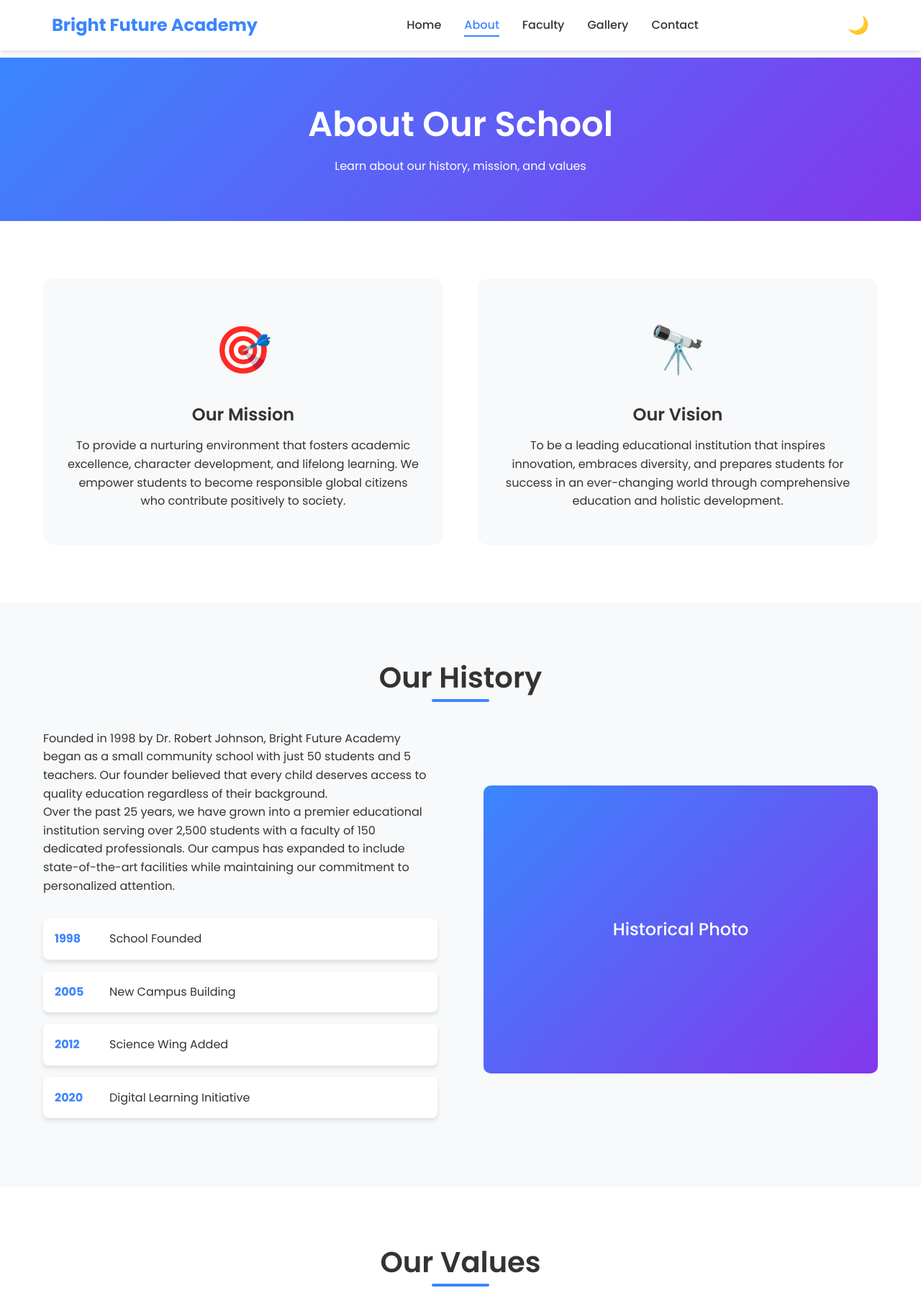
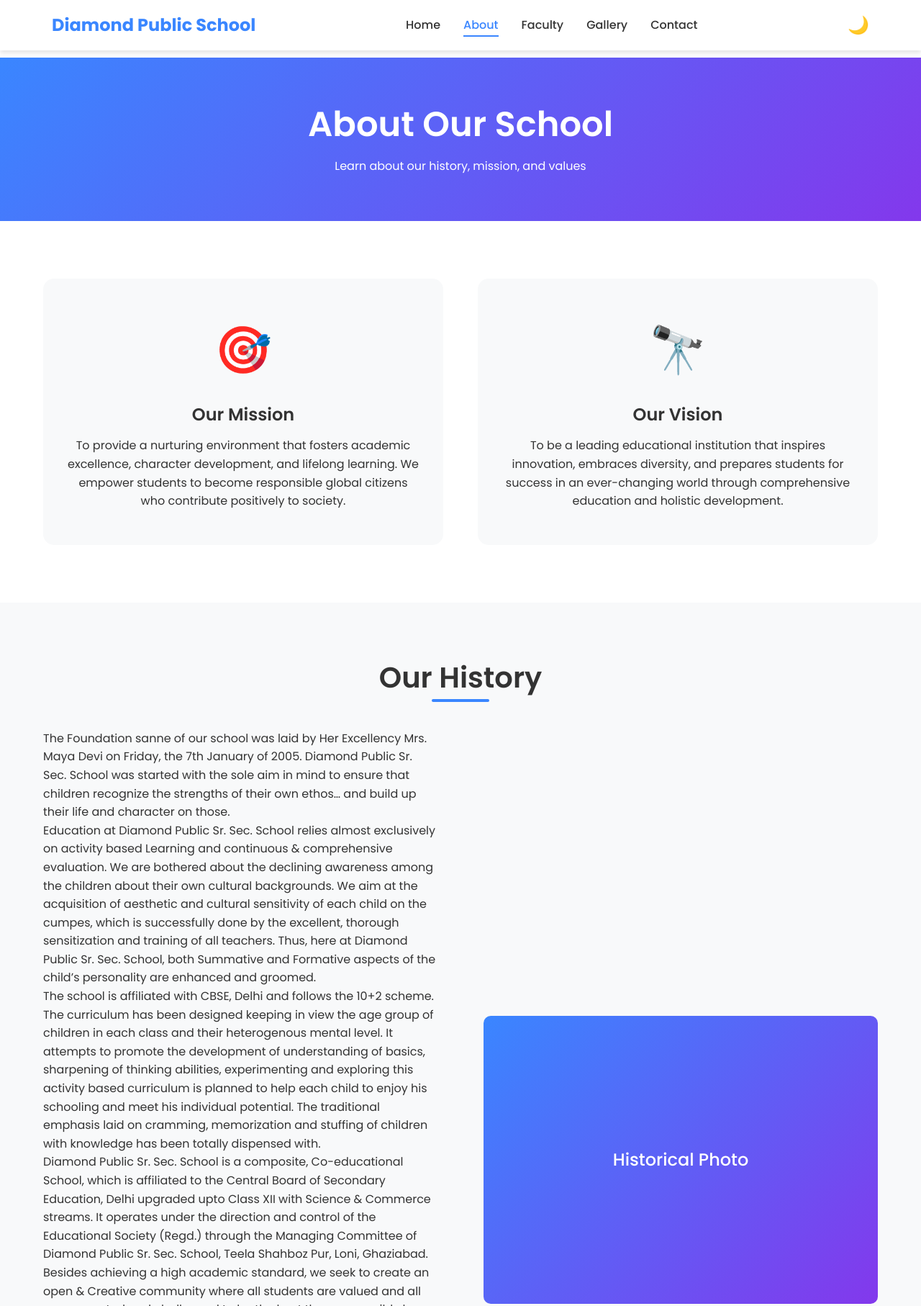
Before and after one commit to Zeko9890/Diamondpublicschool, a plain HTML site: page about.html in a window 1280 px wide. Shown: the top 1814 px of the page at 72% size. Drawn offline with Linux system fonts and the light colour scheme; no server answers.

Commit message:
Updated multiple files

```diff
--- a/about.html
+++ b/about.html
@@ -3,7 +3,7 @@
 <head>
     <meta charset="UTF-8">
     <meta name="viewport" content="width=device-width, initial-scale=1.0">
-    <title>About Us - Bright Future Academy</title>
+    <title>About Us - Diamond Public School</title>
     <link rel="stylesheet" href="assets/css/style.css">
     <link rel="stylesheet" href="assets/css/dark-mode.css">
     <link rel="preconnect" href="https://fonts.googleapis.com">
@@ -15,7 +15,7 @@
     <nav class="navbar">
         <div class="nav-container">
             <div class="nav-logo">
-                <a href="index.html">Bright Future Academy</a>
+                <a href="index.html">Diamond Public School</a>
             </div>
             <div class="nav-menu" id="nav-menu">
                 <ul class="nav-list">
@@ -71,15 +71,22 @@
             <h2 class="section-title">Our History</h2>
             <div class="history-content">
                 <div class="history-text">
-                    <p>Founded in 1998 by Dr. Robert Johnson, Bright Future Academy began as a small community school with just 50 students and 5 teachers. Our founder believed that every child deserves access to quality education regardless of their background.</p>
-                    <p>Over the past 25 years, we have grown into a premier educational institution serving over 2,500 students with a faculty of 150 dedicated professionals. Our campus has expanded to include state-of-the-art facilities while maintaining our commitment to personalized attention.</p>
+                    <p>The Foundation sanne of our school was laid by Her Excellency Mrs. Maya Devi on Friday, the 7th January of 2005. Diamond Public Sr. Sec. School was started with the sole aim in mind to ensure that children recognize the strengths of their own ethos… and build up their life and character on those.</p>
+                    <p>      </p>
+                    <p>Education at Diamond Public Sr. Sec. School relies almost exclusively on activity based Learning and continuous & comprehensive evaluation. We are bothered about the declining awareness among the children about their own cultural backgrounds. We aim at the acquisition of aesthetic and cultural sensitivity of each child on the cumpes, which is successfully done by the excellent, thorough sensitization and training of all teachers. Thus, here at Diamond Public Sr. Sec. School, both Summative and Formative aspects of the child’s personality are enhanced and groomed.</p>
+                    <p>      </p>
+                    <p>The school is affiliated with CBSE, Delhi and follows the 10+2 scheme. The curriculum has been designed keeping in view the age group of children in each class and their heterogenous mental level. It attempts to promote the development of understanding of basics, sharpening of thinking abilities, experimenting and exploring this activity based curriculum is planned to help each child to enjoy his schooling and meet his individual potential. The traditional emphasis laid on cramming, memorization and stuffing of children with knowledge has been totally dispensed with.</p>
+                    <p>      </p>
+                    <p>Diamond Public Sr. Sec. School is a composite, Co-educational School, which is affiliated to the Central Board of Secondary Education, Delhi upgraded upto Class XII with Science & Commerce streams. It operates under the direction and control of the Educational Society (Regd.) through the Managing Committee of Diamond Public Sr. Sec. School, Teela Shahboz Pur, Loni, Ghaziabad. Besides achieving a high academic standard, we seek to create an open & Creative community where all students are valued and all are supported and challenged to be the best they can posibly be. Our community is based on honesty, integrity and responsibility born out of mutual respect.</p>
+
+
                     <div class="milestones">
                         <div class="milestone">
-                            <span class="year">1998</span>
+                            <span class="year">2005</span>
                             <span class="event">School Founded</span>
                         </div>
                         <div class="milestone">
-                            <span class="year">2005</span>
+                            <span class="year">2009</span>
                             <span class="event">New Campus Building</span>
                         </div>
                         <div class="milestone">
@@ -166,7 +173,7 @@
         <div class="container">
             <div class="footer-content">
                 <div class="footer-section">
-                    <h3>Bright Future Academy</h3>
+                    <h3>Diamond Public School</h3>
                     <p>123 Education Street, Learning City, LC 12345</p>
                     <p>Email: info@brightfuture.edu</p>
                     <p>Phone: (123) 456-7890</p>
@@ -201,7 +208,7 @@
                 </div>
             </div>
             <div class="footer-bottom">
-                <p>&copy; 2023 Bright Future Academy. All rights reserved.</p>
+                <p>&copy; 2025 Diamond Public School. All rights reserved.</p>
             </div>
         </div>
     </footer>
```
Also changed, not shown: contact.html (+8 -8 lines), faculty.html (+1 -1 lines), index.html (+2 -2 lines).
